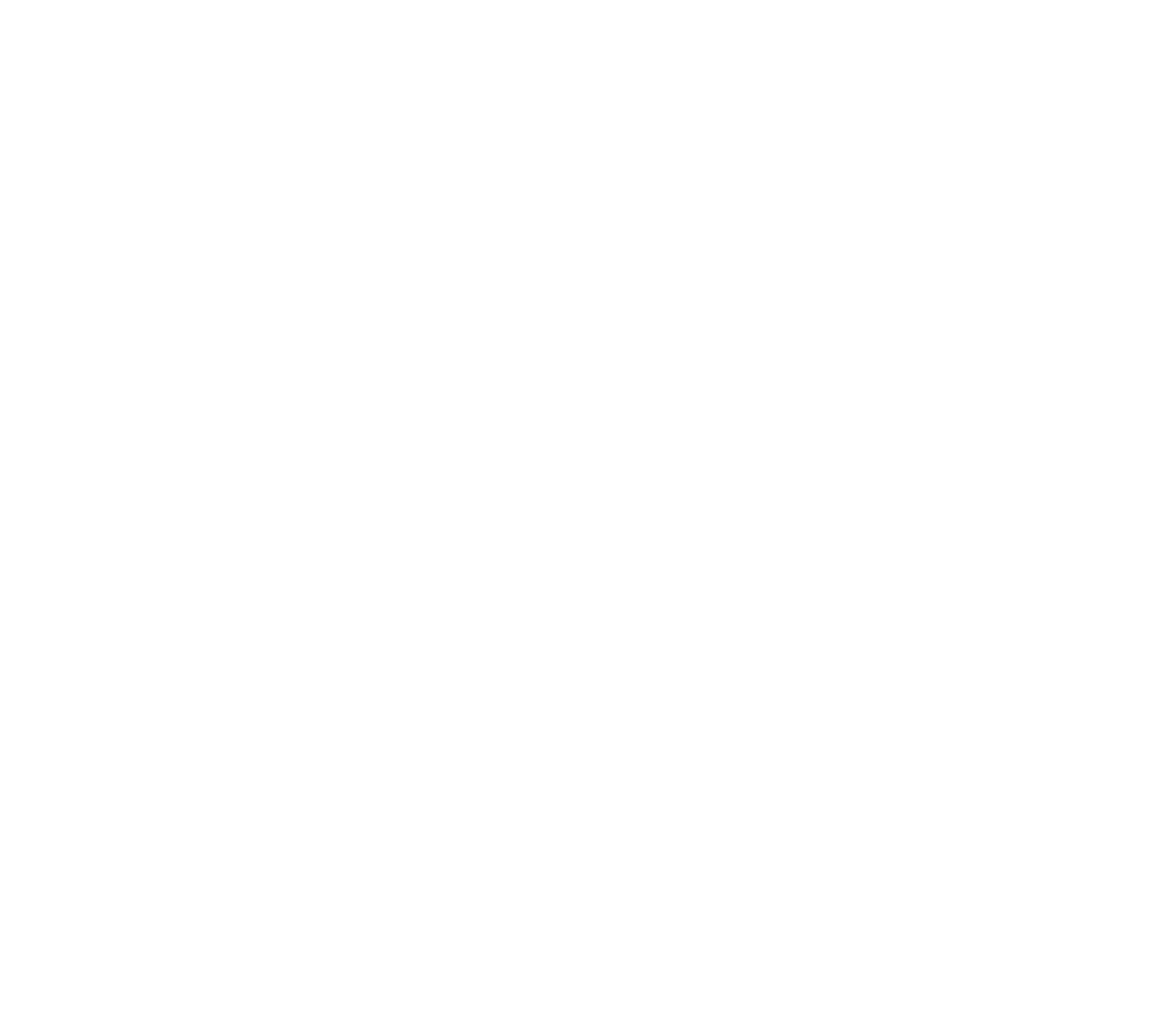
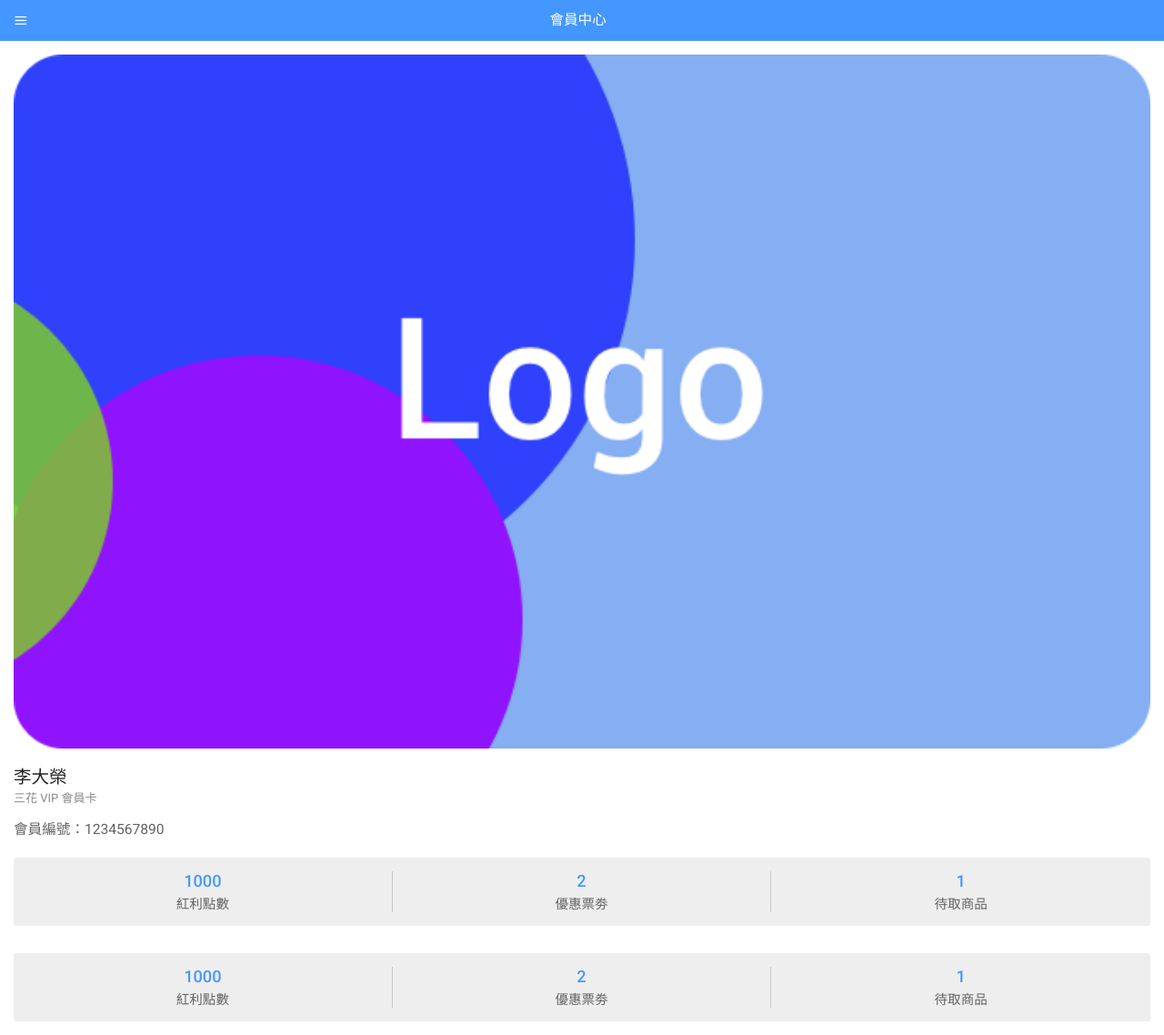
Before and after one commit to SaSaChu/L_SunFlower, a PHP site: page / in a window 1280 px wide. Before the commit the page is empty. Shown: the whole page at 91% size. Before the commit the page ends 800 px from the top, so only its background shows below. Run offline with PHP 8.4, Linux system fonts and the light colour scheme.

Commit message:
首頁做一半

```diff
--- /dev/null
+++ b/css/link.css
@@ -0,0 +1,10 @@
+*, *:after, *:before { vertical-align: top; -moz-box-sizing: border-box; -webkit-box-sizing: border-box; box-sizing: border-box; -moz-osx-font-smoothing: subpixel-antialiased; -webkit-font-smoothing: subpixel-antialiased; -moz-font-smoothing: subpixel-antialiased; -ms-font-smoothing: subpixel-antialiased; -o-font-smoothing: subpixel-antialiased; }
+
+a { display: inline-block; cursor: pointer; text-decoration: none; }
+
+button { display: inline-block; cursor: pointer; outline: 0; }
+
+.a100 { width: 100%; }
+
+.info_type { display: inline-block; width: 100%; color: #4497ff; font-weight: 500; font-size: 1.4em; }
+.info_type:after { display: inline-block; content: attr(title); width: 100%; color: #636363; padding-top: 3px; font-size: .8em; font-weight: 400; }
--- a/css/public.css
+++ b/css/public.css
@@ -1,5 +1,17 @@
 *, *:after, *:before { vertical-align: top; -moz-box-sizing: border-box; -webkit-box-sizing: border-box; box-sizing: border-box; -moz-osx-font-smoothing: subpixel-antialiased; -webkit-font-smoothing: subpixel-antialiased; -moz-font-smoothing: subpixel-antialiased; -ms-font-smoothing: subpixel-antialiased; -o-font-smoothing: subpixel-antialiased; }
 
-body { position: relative; display: inline-block; width: 100%; margin: 0; padding: 0; color: #5a5a5a; font-size: 12px; text-align: center; font-family: 'Roboto', sans-serif, "Helvetica Neue", HelveticaNeue, Helvetica, Arial, sans-serif; }
-body::-moz-selection { color: white; background-color: #78baff; }
-body::selection { color: white; background-color: #78baff; }
+body { position: relative; display: inline-block; width: 100%; margin: 0; padding: 0; color: #5a5a5a; font-size: 13px; font-family: 'Roboto', sans-serif, "Helvetica Neue", HelveticaNeue, Helvetica, Arial, sans-serif; }
+
+header { display: inline-block; width: 100%; height: 45px; background-color: #4497ff; padding: 0 15px; }
+header .title_boxs { display: inline-block; width: calc(100% - 20px * 2); }
+
+.boxs { display: inline-block; width: 100%; position: relative; }
+.boxs img { display: inline-block; width: 100%; }
+.boxs .logo_box { position: absolute; z-index: 9999; top: 0; left: 0; display: inline-block; width: 100%; height: 420px; }
+@media screen and (max-width: 449px) and (min-width: 0) { .boxs .logo_box { height: 210px; } }
+.boxs .logo_box img { display: inline-block; width: 100%; }
+
+.gr_box { display: inline-block; width: 100%; background-color: #eeeeee; -moz-border-radius: 3px; -webkit-border-radius: 3px; border-radius: 3px; *zoom: 1; }
+.gr_box:after { display: table; content: ""; line-height: 0; clear: both; }
+.gr_box .info_boxs { display: inline-block; width: calc(100% / 3); float: left; border-right: 1px solid #c6c6c6; }
+.gr_box .info_boxs:last-child { border-right: 0; }
--- /dev/null
+++ b/css/space.css
@@ -0,0 +1,17 @@
+*, *:after, *:before { vertical-align: top; -moz-box-sizing: border-box; -webkit-box-sizing: border-box; box-sizing: border-box; -moz-osx-font-smoothing: subpixel-antialiased; -webkit-font-smoothing: subpixel-antialiased; -moz-font-smoothing: subpixel-antialiased; -ms-font-smoothing: subpixel-antialiased; -o-font-smoothing: subpixel-antialiased; }
+
+.box_cent { margin: 0 auto; }
+
+.l_height45 { line-height: 45px; }
+
+.order_left { float: left; }
+
+.order_right { float: right; }
+
+.pTD15 { padding: 15px 0; }
+
+.pLR15 { padding: 0 15px; }
+
+.p15 { padding: 15px 15px; }
+
+.pT10 { padding-top: 10px; }
--- a/css/text.css
+++ b/css/text.css
@@ -1,19 +1,28 @@
 *, *:after, *:before { vertical-align: top; -moz-box-sizing: border-box; -webkit-box-sizing: border-box; box-sizing: border-box; -moz-osx-font-smoothing: subpixel-antialiased; -webkit-font-smoothing: subpixel-antialiased; -moz-font-smoothing: subpixel-antialiased; -ms-font-smoothing: subpixel-antialiased; -o-font-smoothing: subpixel-antialiased; }
 
-.text13_lG { font-size: 1rem; color: #eeeeee; }
+p { margin: 0; padding: 0; }
 
-.text13_G { font-size: 1rem; color: #636363; }
+.text_cent { text-align: center; }
 
-.text14_G { font-size: 1.1rem; color: #636363; }
+.text13_lG { font-size: 1em; color: #eeeeee; }
 
-.text16_w { font-size: 1.2rem; color: white; }
+.text13_G { font-size: 1em; color: #8a8a8a; }
 
-.text16_G { font-size: 1.2rem; color: #636363; }
+.text14_G { font-size: 1.1em; color: #636363; }
 
-.text16_dG { font-size: 1.2rem; color: #222222; }
+.text14_mG { font-size: 1em; color: #636363; }
 
-.text18_dG { font-size: 1.5rem; color: #222222; }
+.text16_w { font-size: 1.2em; color: white; }
 
-.bold_text18_b { font-size: 1.5rem; color: #4497ff; font-weight: 600; }
+.text16_mG { font-size: 1.2em; color: #636363; }
 
-.bold_text24_b { font-size: 2rem; color: #4497ff; font-weight: 600; }
+.text16_mG_title { font-size: 1.2em; color: #636363; line-height: 32px; }
+.text16_mG_title:before { display: inline-block; content: attr(title); }
+
+.text16_dG { font-size: 1.2em; color: #222222; }
+
+.text18_dG { font-size: 1.5em; color: #222222; }
+
+.bold_text18_b { font-size: 1.5em; color: #4497ff; font-weight: 600; }
+
+.bold_text24_b { font-size: 2em; color: #4497ff; font-weight: 600; }
--- a/index.html
+++ b/index.html
@@ -12,12 +12,57 @@
     <link rel="stylesheet" type="text/css" href="css/icon.css">
     <link rel="stylesheet" type="text/css" href="css/public.css">
     <link rel="stylesheet" type="text/css" href="css/text.css">
+    <link rel="stylesheet" type="text/css" href="css/space.css">
+    <link rel="stylesheet" type="text/css" href="css/link.css">
 
     <script language="javascript" type="text/javascript" src="js/jquery-1.12.4.min.js"></script>
     <script language="javascript" type="text/javascript" src="js/public.js"></script>
   </head>
   <body>
 
+    <header>
+      <a class='text16_w l_height45 order_left icon-menu'></a>
+      <p class='title_boxs text16_w l_height45 text_cent'>會員中心</p>
+    </header>
+
+    <div class='boxs p15'>
+      <div class='logo_box'><img src="img/Logo@2x.png"></div>
+      <img src="img/card@2x.png">
+    </div>
+
+    <div class='boxs pLR15'>
+      <p class='text18_dG'>李大榮</p>
+      <p class='text13_G'>三花 VIP 會員卡</p>
+      <p class='text16_mG_title pT10' title='會員編號：'>1234567890</p>
+    </div>
+
+    <div class='boxs p15'>
+      <div class='gr_box pTD15'>
+        <div class='info_boxs'>
+          <a href="" class='info_type text_cent' title='紅利點數'>1000</a>
+        </div>
+        <div class='info_boxs'>
+          <a href="" class='info_type text_cent' title='優惠票劵'>2</a>
+        </div>
+        <div class='info_boxs'>
+          <a href="" class='info_type text_cent' title='待取商品'>1</a>
+        </div>
+      </div>
+    </div>
+
+    <div class='boxs p15'>
+      <div class='gr_box pTD15'>
+        <div class='info_boxs'>
+          <a href="" class='info_type text_cent' title='紅利點數'>1000</a>
+        </div>
+        <div class='info_boxs'>
+          <a href="" class='info_type text_cent' title='優惠票劵'>2</a>
+        </div>
+        <div class='info_boxs'>
+          <a href="" class='info_type text_cent' title='待取商品'>1</a>
+        </div>
+      </div>
+    </div>
 
   </body>
 </html>
--- /dev/null
+++ b/scss/link.scss
@@ -0,0 +1,43 @@
+@import "Ginkgo";
+
+$color_chief: rgba(68, 151, 255, 1.00); // 主要色調・亮藍色 b
+$color_money: rgba(255, 0, 0, 1.00); // 價格顯示・紅色 r
+$color_gray: rgba(238, 238, 238, 1.00); // 背景顏色・淺灰色 lG
+$color_text: rgba(34, 34, 34, 1.00); // 文字顯示・深灰色 dG
+$color_text2: rgba(99, 99, 99, 1.00); // 文字顯示・中灰色 mG
+$color_text3: rgba(138, 138, 138, 1.00);  // 文字顯示・灰色 G
+
+
+a {
+  display: inline-block;
+  cursor: pointer;
+  text-decoration: none;
+}
+
+button {
+  display: inline-block;
+  cursor: pointer;
+  outline: 0;
+}
+
+.a100 {
+  width: 100%;
+}
+
+.info_type {
+  display: inline-block;
+  width: 100%;
+  color: $color_chief;
+  font-weight: 500;
+  font-size: 1.4em;
+
+  &:after {
+    display: inline-block;
+    content: attr(title);
+    width: 100%;
+    color: $color_text2;
+    padding-top: 3px;
+    font-size: .8em;
+    font-weight: 400;
+  }
+}
--- a/scss/public.scss
+++ b/scss/public.scss
@@ -10,10 +10,78 @@
   padding: 0;
   color: rgba(90, 90, 90, 1.00);
 
-  font-size: 12px;
-  text-align: center;
+  font-size: 13px;
   font-family: 'Roboto', sans-serif, "Helvetica Neue", HelveticaNeue, Helvetica, Arial, sans-serif;
+}
 
-  // 文字染色，背景色、文字色
-  @include selection(rgba(120, 186, 255, 1.00), rgba(255, 255, 255, 1));
+
+$color_chief: rgba(68, 151, 255, 1.00); // 主要色調・亮藍色 b
+$color_money: rgba(255, 0, 0, 1.00); // 價格顯示・紅色 r
+$color_gray: rgba(238, 238, 238, 1.00); // 背景顏色・淺灰色 lG
+$color_text: rgba(34, 34, 34, 1.00); // 文字顯示・深灰色 dG
+$color_text2: rgba(99, 99, 99, 1.00); // 文字顯示・中灰色 mG
+$color_text3: rgba(138, 138, 138, 1.00);  // 文字顯示・灰色 G
+
+
+header {
+  display: inline-block;
+  width: 100%;
+  height: 45px;
+  background-color: $color_chief;
+  padding: 0 15px;
+
+  .title_boxs {
+    display: inline-block;
+    width: calc(100% - 20px * 2);
+  }
+
 }
+
+.boxs {
+  display: inline-block;
+  width: 100%;
+  position: relative;
+
+  img {
+    display: inline-block;
+    width: 100%;
+  }
+
+  .logo_box {
+    position: absolute;
+    z-index: 9999;
+    top: 0;
+    left: 0;
+    display: inline-block;
+    width: 100%;
+    height: 420px;
+
+    @include range-width(0, 450px) {
+      height: 210px;
+    }
+
+    img {
+      display: inline-block;
+      width: 100%;
+    }
+  }
+}
+
+.gr_box {
+  display: inline-block;
+  width: 100%;
+  background-color: $color_gray;
+  @include border-radius(3px);
+  @include clearfix();
+
+  .info_boxs {
+    display: inline-block;
+    width: calc(100% / 3);
+    float: left;
+    border-right: 1px solid rgba(198, 198, 198, 1.00);
+
+    &:last-child {
+      border-right: 0;
+    }
+  }
+}
--- /dev/null
+++ b/scss/space.scss
@@ -0,0 +1,34 @@
+@import "Ginkgo";
+
+.box_cent {
+  margin: 0 auto;
+}
+
+
+.l_height45 {
+  line-height: 45px;
+}
+
+.order_left {
+  float: left;
+}
+
+.order_right {
+  float: right;
+}
+
+.pTD15 {
+  padding: 15px 0;
+}
+
+.pLR15 {
+  padding: 0 15px;
+}
+
+.p15 {
+  padding: 15px 15px;
+}
+
+.pT10 {
+  padding-top: 10px;
+}
--- a/scss/text.scss
+++ b/scss/text.scss
@@ -4,51 +4,73 @@
 $color_money: rgba(255, 0, 0, 1.00); // 價格顯示・紅色 r
 $color_gray: rgba(238, 238, 238, 1.00); // 背景顏色・淺灰色 lG
 $color_text: rgba(34, 34, 34, 1.00); // 文字顯示・深灰色 dG
-$color_text2: rgba(99, 99, 99, 1.00); // 文字顯示・灰色 G
+$color_text2: rgba(99, 99, 99, 1.00); // 文字顯示・中灰色 mG
+$color_text3: rgba(138, 138, 138, 1.00);  // 文字顯示・灰色 G
 
+p {
+  margin: 0;
+  padding: 0;
+}
+.text_cent {
+  text-align: center;
+}
 
 .text13_lG {
-  font-size: 1rem;
+  font-size: 1em;
   color: $color_gray;
 }
 .text13_G {
-  font-size: 1rem;
-  color: $color_text2;
+  font-size: 1em;
+  color: $color_text3;
 }
 
 
 
 .text14_G {
-  font-size: 1.1rem;
+  font-size: 1.1em;
+  color: $color_text2;
+}
+
+.text14_mG {
+  font-size: 1em;
   color: $color_text2;
 }
 
 
-
 .text16_w {
-  font-size: 1.2rem;
+  font-size: 1.2em;
   color: white;
 }
 
-.text16_G {
-  font-size: 1.2rem;
+.text16_mG {
+  font-size: 1.2em;
   color: $color_text2;
 }
 
+.text16_mG_title {
+  font-size: 1.2em;
+  color: $color_text2;
+  line-height: 32px;
+
+  &:before {
+    display: inline-block;
+    content: attr(title);
+  }
+}
+
 .text16_dG {
-  font-size: 1.2rem;
+  font-size: 1.2em;
   color: $color_text;
 }
 
 
-
 .text18_dG {
-  font-size: 1.5rem;
+  font-size: 1.5em;
   color: $color_text;
 }
 
 .bold_text18_b {
-  font-size: 1.5rem;
+  font-size: 1.5em;
   color: $color_chief;
   font-weight: 600;
 }
@@ -56,7 +78,7 @@
 
 
 .bold_text24_b {
-  font-size: 2rem;
+  font-size: 2em;
   color: $color_chief;
   font-weight: 600;
 }
```
Also changed, not shown: img/Logo.png (added), img/Logo@2x.png (added), img/card.png (added), img/card@2x.png (added).
